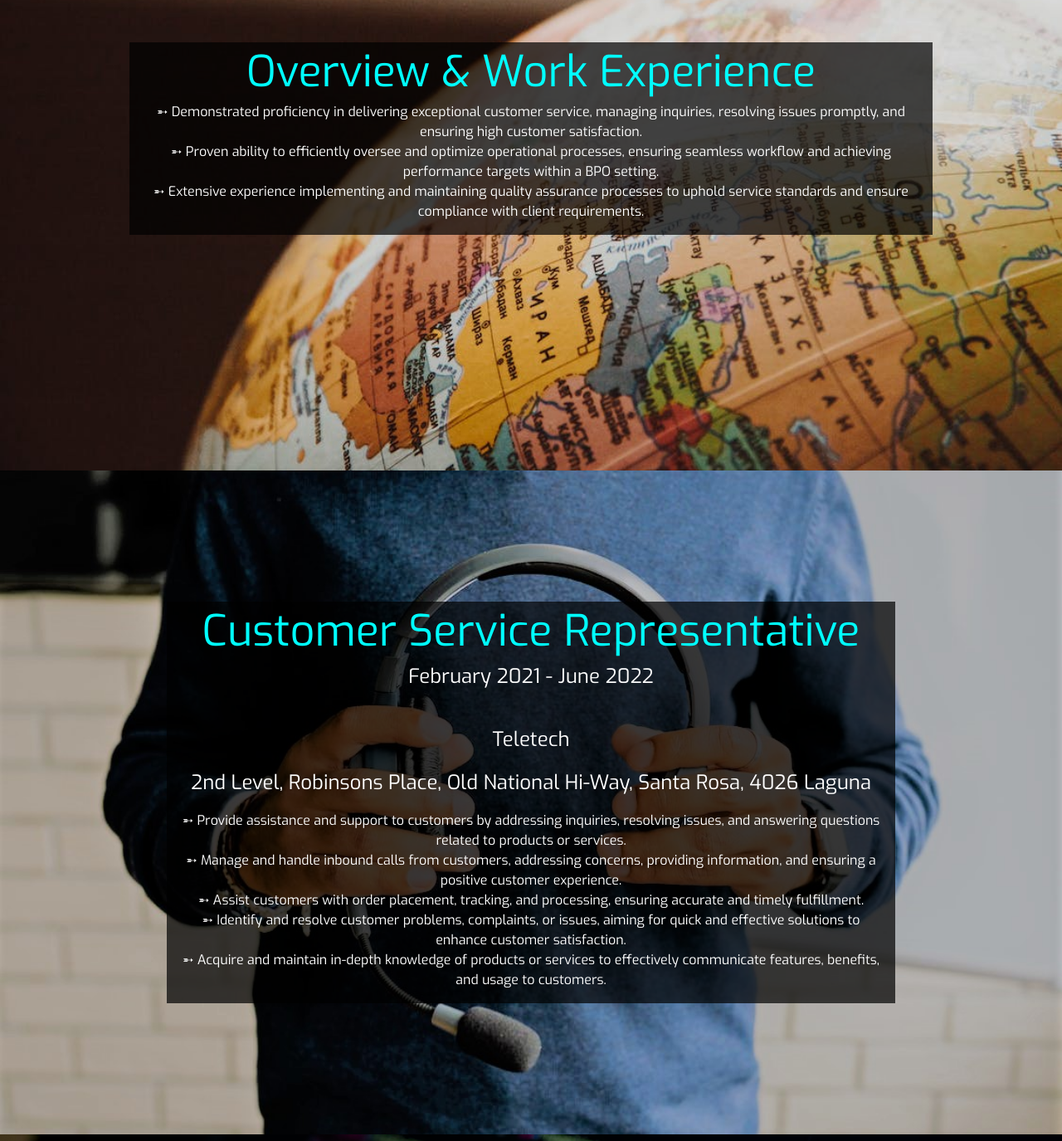
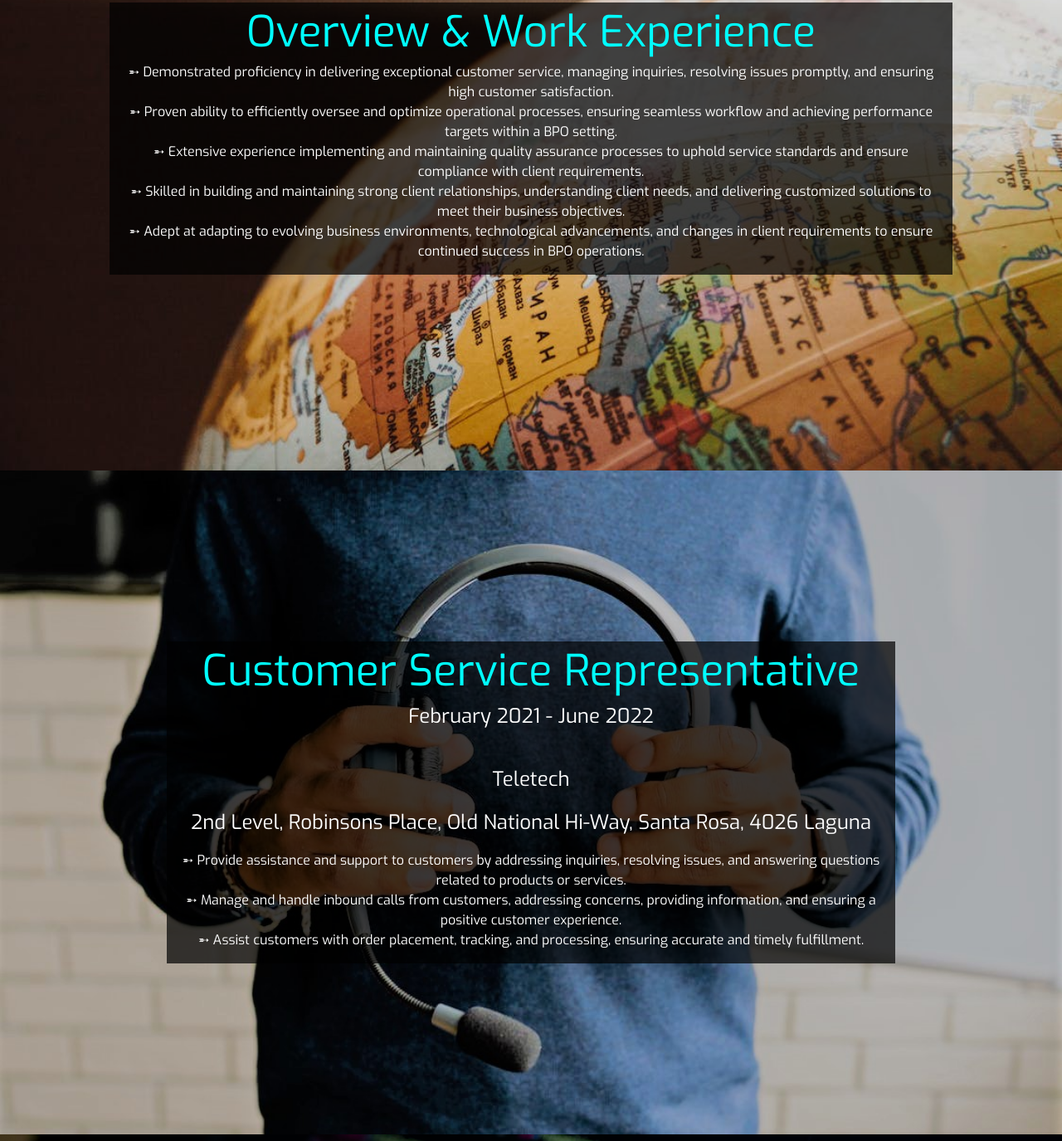
Before and after one commit to Pquiachon/resume, a plain HTML site: page index.html in a window 1280 px wide. Shown: the part 1033-2408 px from the top of the page at 83% size. Drawn offline with nearby package versions, Linux system fonts and the light colour scheme.

Commit message:
new modification on page

```diff
--- a/index.html
+++ b/index.html
@@ -206,6 +206,16 @@
               assurance processes to uphold service standards and ensure
               compliance with client requirements.
             </li>
+            <li>
+              ➵ Skilled in building and maintaining strong client relationships,
+              understanding client needs, and delivering customized solutions to
+              meet their business objectives.
+            </li>
+            <li>
+              ➵ Adept at adapting to evolving business environments,
+              technological advancements, and changes in client requirements to
+              ensure continued success in BPO operations.
+            </li>
           </ul>
         </div>
       </div>
@@ -236,16 +246,6 @@
               ➵ Assist customers with order placement, tracking, and processing,
               ensuring accurate and timely fulfillment.
             </li>
-            <li>
-              ➵ Identify and resolve customer problems, complaints, or issues,
-              aiming for quick and effective solutions to enhance customer
-              satisfaction.
-            </li>
-            <li>
-              ➵ Acquire and maintain in-depth knowledge of products or services
-              to effectively communicate features, benefits, and usage to
-              customers.
-            </li>
           </ul>
         </div>
       </div>
```
